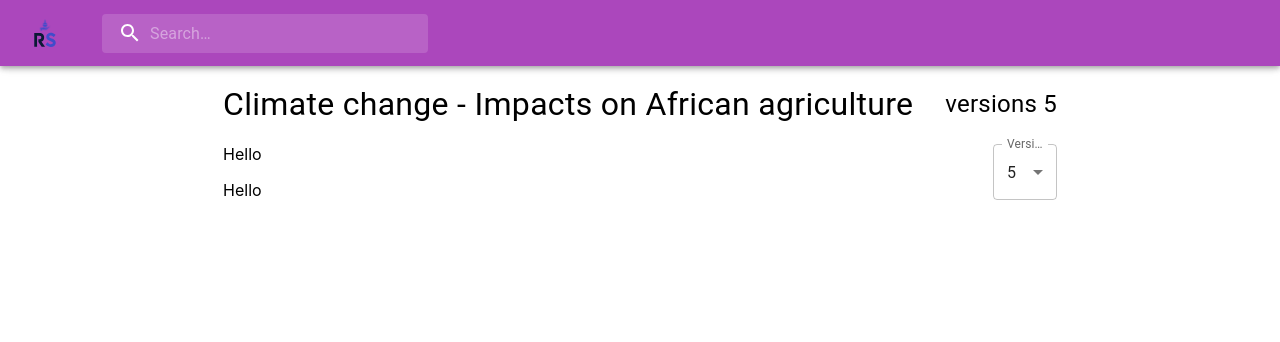
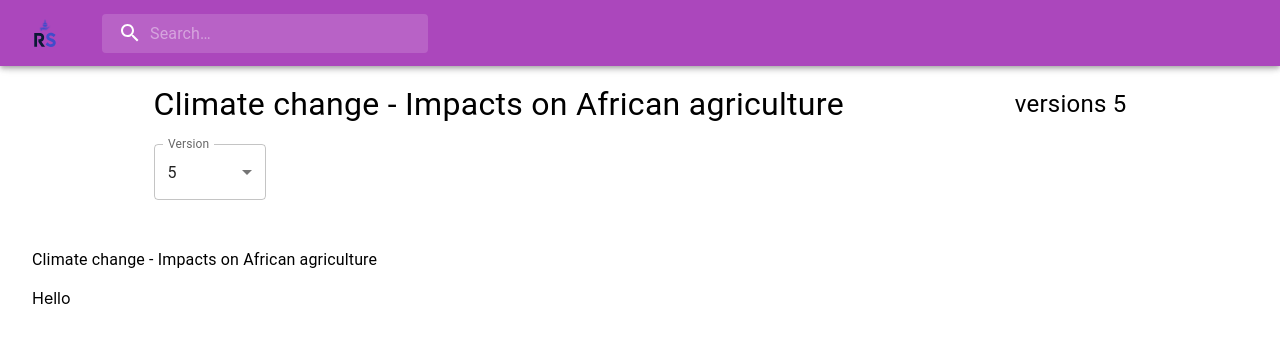
Before and after one commit to researchshare-official/frontend, a Next.js app: page /versionning in a window 1280 px wide. Shown: the top 342 px of the page. Built offline with nearby package versions, Linux system fonts and the light colour scheme.

Commit message:
add replace <main> not useful

```diff
--- a/components/Versionning/ModificationDescription.tsx
+++ b/components/Versionning/ModificationDescription.tsx
@@ -1,10 +1,15 @@
 import { NextPage } from 'next';
 import { Box } from '@mui/system';
+import { Typography, MenuItem, Select, FormControl, InputLabel } from '@mui/material';
+import { SelectChangeEvent } from '@mui/material/Select';
+import { useState } from 'react';
 
 const ModificationDescription: NextPage = () => {
     return (
-        <Box>
-            <p>Hello</p>
+        <Box sx={{marginTop:'3rem'}}>
+            <Typography sx={{}}>
+                Climate change - Impacts on African agriculture
+            </Typography>
         </Box>
     )
 };
--- a/components/Versionning/TitleVersionSwitch.tsx
+++ b/components/Versionning/TitleVersionSwitch.tsx
@@ -28,17 +28,16 @@ const TitleVersionSwitch: NextPage = () => {
     };
 
     return (
-        <Box>
-            <Box sx={{display:"flex", flexDirection:"row", marginTop:"1rem"}}>
-                <Typography sx={{fontSize:"2rem"}}>
+        <Box sx={{}}>
+            <Box sx={{display:"flex", flexDirection:"row", justifyContent:'space-between', marginTop:"1rem", width:'80%', marginLeft:'10%'}}>
+                <Typography sx={{fontSize:"2rem", display:"flex", justifyContent:'center'}}>
                     Climate change - Impacts on African agriculture
                 </Typography>
-                <Typography sx={{fontSize:"1.5rem", marginLeft:"2rem", marginTop:"0.38rem"}}>
+                <Typography sx={{minWidth:'12rem', display:"flex", justifyContent:'right', fontSize:"1.5rem", marginLeft:"2rem", marginTop:"0.38rem"}}>
                     versions 5
                 </Typography>
             </Box>
-            {/* <Box sx={{ flexGrow: 3 }} /> */}
-            <Box sx={{ minWidth:"4rem", maxWidth:"10rem", float:'right', marginTop:'1rem'}}>
+            <Box sx={{ minWidth:"4rem", maxWidth:"7rem", marginLeft:'10%', marginTop:'1rem'}}>
                 <FormControl fullWidth>
                     <InputLabel id="demo-simple-select-label">Version</InputLabel>
                     <Select
--- a/pages/versionning.tsx
+++ b/pages/versionning.tsx
@@ -16,15 +16,12 @@ const Versionning: NextPage = () => {
                 <link rel="icon" href="/favicon.ico" />
             </Head>
 
-            <main className={styles.main}>
-                <Box sx={{ flexGrow: 1 }}>
+                <Box sx={{paddingTop:'4rem', display:'flex', flexDirection:'column', justifyContent:'center'}}>
                     <AppBar />
                     <TitleVersionSwitch />
                     <ModificationDescription />
                     <ArticleDiff />
                 </Box>
-
-            </main>
         </div>
     )
 }
```
